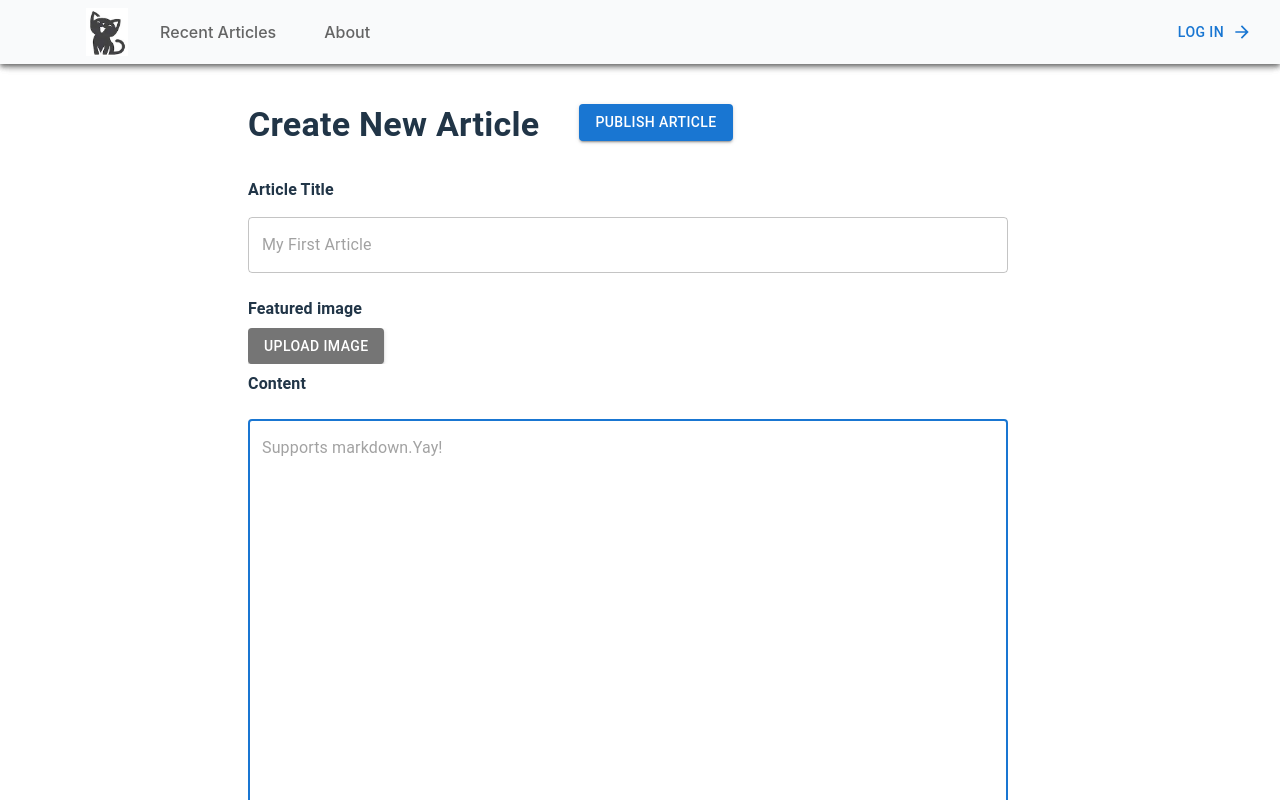
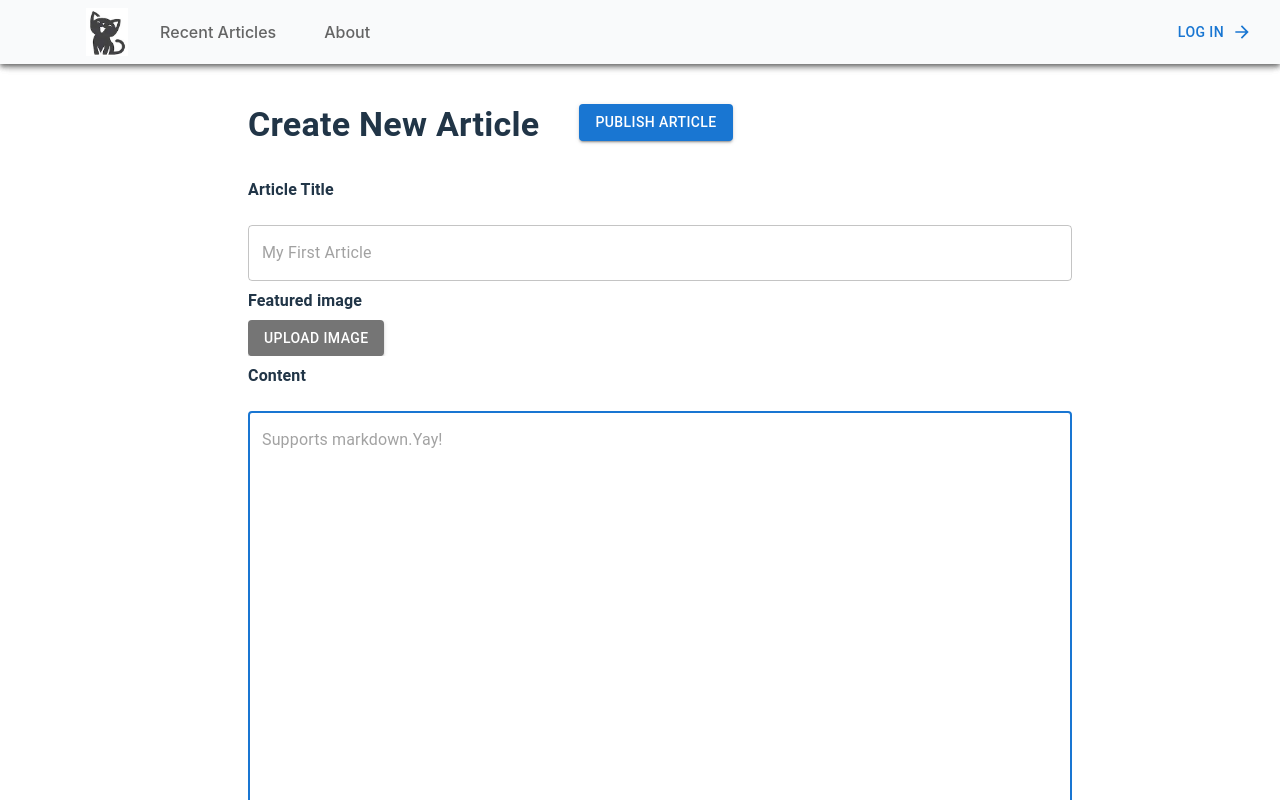
Before and after one commit to oxanakraynova/cat-blog, a React (Vite) app: page /admin/new in a window 1280 px wide. Shown: the top 800 px of the page. Built offline with nearby package versions, Linux system fonts and the light colour scheme; no server answers.

Commit message:
- create styled component

```diff
--- a/src/components/Forms/ArticleForm/ArticleForm.tsx
+++ b/src/components/Forms/ArticleForm/ArticleForm.tsx
@@ -8,12 +8,11 @@ import {
   Input,
 } from "@mui/material";
 import { useFormik } from "formik";
-import { Form, useNavigate, useParams } from "react-router-dom";
+import { Form, useLoaderData, useNavigate, useParams } from "react-router-dom";
 import { useEffect, useState } from "react";
 import {
   ArticleData,
   createArticle,
-  getArticleById,
   updateArticle,
 } from "../../../services/articleService";
 import {
@@ -24,6 +23,11 @@ import {
 import FormHeader from "./FormHeader";
 import { creationSchema, editionSchema } from "./ValidationShema";
 import FileInput from "./FileInput";
+import {
+  CustomBox,
+  CustomInputLabel,
+  FlexColumnBox,
+} from "../../UI/styled/styledForm";
 
 export interface ArticleFormProps {
   mode: "CREATE" | "EDIT";
@@ -36,42 +40,15 @@ interface InitialValuesForm {
 
 function ArticleForm({ mode }: ArticleFormProps) {
   const [selectedImage, setSelectedImage] = useState<File | null>(null);
-  const [article, setArticle] = useState<ArticleData | null>(null);
   const [imageData, setImageData] = useState<string | null>(null);
 
   const generatePerex = (content: string) => {
     return content.slice(0, 200);
   };
 
+  const article: ArticleData = useLoaderData() as ArticleData;
+
   const { articleId } = useParams<{ articleId: string }>();
-
-  useEffect(() => {
-    const fetchArticle = async () => {
-      try {
-        if (!articleId) {
-          console.error("Article ID is undefined");
-          return;
-        }
-        const response = await getArticleById(articleId);
-        setArticle(response);
-        if (response.imageId) {
-          fetchImageData(response.imageId);
-        }
-      } catch (error) {
-        console.error("Error fetching article:", error);
-      }
-    };
-
-    if (mode === "EDIT") {
-      fetchArticle();
-    }
-  }, [articleId, mode]);
-
-  useEffect(() => {
-    if (selectedImage) {
-      setImageData(URL.createObjectURL(selectedImage));
-    }
-  }, [selectedImage]);
 
   const fetchImageData = async (imageId: string) => {
     try {
@@ -83,6 +60,18 @@ function ArticleForm({ mode }: ArticleFormProps) {
       console.error("Error fetching image data:", error);
     }
   };
+
+  useEffect(() => {
+    if (mode === "EDIT") {
+      fetchImageData(article.imageId!);
+    }
+  }, [mode, articleId]);
+
+  useEffect(() => {
+    if (selectedImage) {
+      setImageData(URL.createObjectURL(selectedImage));
+    }
+  }, [selectedImage]);
 
   const navigate = useNavigate();
 
@@ -180,25 +169,12 @@ function ArticleForm({ mode }: ArticleFormProps) {
   };
 
   return (
-    <>
     <Form method="post" onSubmit={formik.handleSubmit}>
       <FormHeader mode={mode} />
-        <Box
-          sx={{
-            marginTop: 1,
-            marginLeft: "14rem",
-            width: "47.5rem",
-            height: "77rem",
-            display: "flex",
-            flexDirection: "column",
-            justifyContent: "flex-start",
-          }}
-        >
+      <CustomBox>
         <Box>
           <Box>
-              <InputLabel sx={{ fontWeight: "bold", color: "inherit" }}>
-                Article Title
-              </InputLabel>
+            <CustomInputLabel>Article Title</CustomInputLabel>
             <TextField
               margin="normal"
               required
@@ -207,7 +183,6 @@ function ArticleForm({ mode }: ArticleFormProps) {
               placeholder={mode === "CREATE" ? "My First Article" : ""}
               name="title"
               autoFocus
-                sx={{ marginBottom: "1.5rem" }}
               value={formik.values.title}
               onChange={formik.handleChange}
               onBlur={formik.handleBlur}
@@ -215,25 +190,10 @@ function ArticleForm({ mode }: ArticleFormProps) {
               helperText={formik.touched.title && formik.errors.title}
             />
           </Box>
-            <Box
-              sx={{
-                display: "flex",
-                justifyContent: "flex-start",
-                marginBottom: "0.5rem",
-                flexDirection: "column",
-              }}
-            >
+          <FlexColumnBox>
             {imageData ? (
               <>
-                  <InputLabel
-                    sx={{
-                      fontWeight: "bold",
-                      color: "inherit",
-                      marginBottom: "0.5rem",
-                    }}
-                  >
-                    Featured image
-                  </InputLabel>
+                <CustomInputLabel>Featured image</CustomInputLabel>
                 <CardMedia
                   component="img"
                   src={imageData}
@@ -243,6 +203,8 @@ function ArticleForm({ mode }: ArticleFormProps) {
                     height: "100%",
                     objectFit: "cover",
                     maxHeight: "6rem",
+                    marginTop: "0.5rem",
+                    marginBottom: "0.5rem",
                   }}
                 />
                 <Stack
@@ -251,7 +213,6 @@ function ArticleForm({ mode }: ArticleFormProps) {
                   justifyContent="flex-start"
                   sx={{
                     marginTop: "0.5rem",
-                      marginBottom: "0.5rem",
                   }}
                 >
                   <Input
@@ -280,17 +241,9 @@ function ArticleForm({ mode }: ArticleFormProps) {
             ) : (
               <FileInput />
             )}
-            </Box>
+          </FlexColumnBox>
           <Box>
-              <InputLabel
-                sx={{
-                  fontWeight: "bold",
-                  color: "inherit",
-                  marginBottom: "0.5rem",
-                }}
-              >
-                Content
-              </InputLabel>
+            <CustomInputLabel>Content</CustomInputLabel>
             <TextField
               id="content"
               placeholder={mode === "CREATE" ? "Supports markdown.Yay!" : ""}
@@ -308,9 +261,8 @@ function ArticleForm({ mode }: ArticleFormProps) {
             />
           </Box>
         </Box>
-        </Box>
+      </CustomBox>
     </Form>
-    </>
   );
 }
 
--- /dev/null
+++ b/src/components/UI/styled/styledForm.ts
@@ -0,0 +1,24 @@
+import styled from "@emotion/styled";
+import { Box, InputLabel } from "@mui/material";
+
+export const CustomInputLabel = styled(InputLabel)({
+  fontWeight: "bold",
+  color: "inherit",
+  marginBottom: "0.5rem",
+  marginTop: "0.5rem",
+});
+
+export const CustomBox = styled(Box)({
+  marginLeft: "14rem",
+  width: "100%",
+  height: "77rem",
+  display: "flex",
+  flexDirection: "column",
+  justifyContent: "flex-start",
+});
+
+export const FlexColumnBox = styled(Box)({
+  display: "flex",
+  justifyContent: "flex-start",
+  flexDirection: "column",
+});
```
Lines whose indentation alone changed are shown as unchanged.
